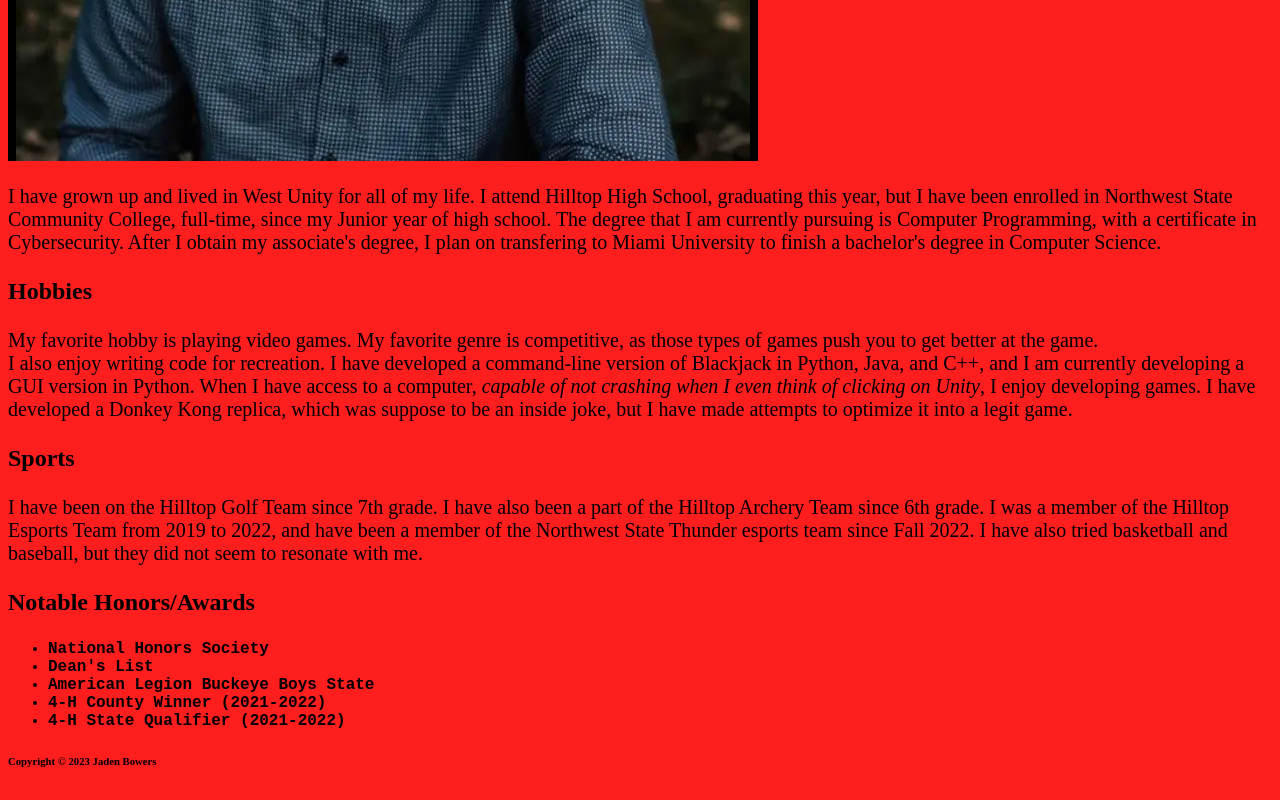
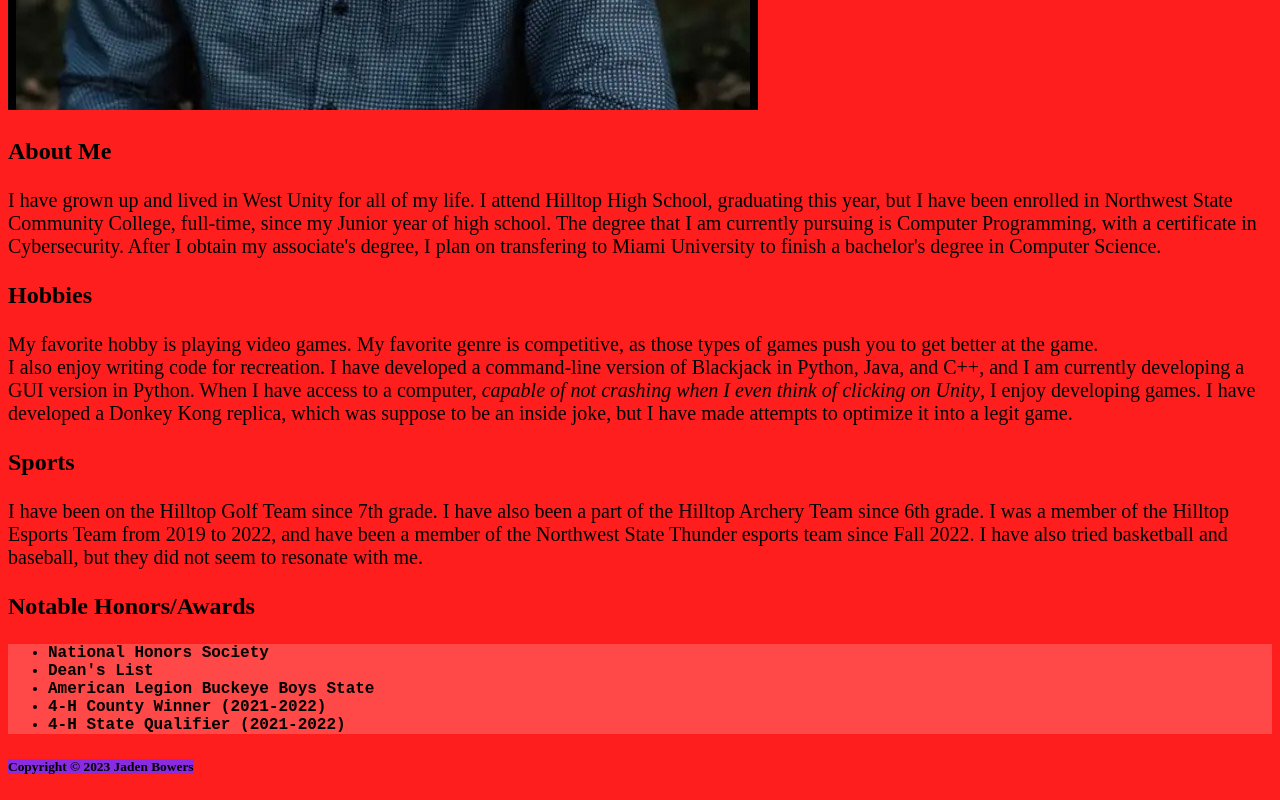
Before and after one commit to JS-Class/website-FostrChildz1987, a plain HTML site: page index.html in a window 1280 px wide. Shown: the part 710-1510 px from the top of the page. Drawn offline with Linux system fonts and the light colour scheme.

Commit message:
Added Containers, Done i think

```diff
--- a/index.html
+++ b/index.html
@@ -12,9 +12,12 @@
     </head>
 <!--Body Section-->
     <body>
+        <header>
             <h1>Jaden Bowers</h1>
+        </header>
+        <main>
+        <img src="IMG_3207.jpg" alt="Senior Picture" height="686" width="750">
             <h3>About Me</h3>
-            <img src="IMG_3207.jpg" alt="Senior Picture" height="686" width="750">
                 <p>
                     I have grown up and lived in West Unity for all of my life.
                     I attend Hilltop High School, graduating this year, but I have been enrolled in Northwest State Community College, full-time, since my Junior year of high school.
@@ -36,6 +39,7 @@
                     I have also tried basketball and baseball, but they did not seem to resonate with me.
                 </p>
             <h3>Notable Honors/Awards</h3>
+            <div id="honors">
                 <ul>
                     <li>National Honors Society</li>
                     <li>Dean's List</li>
@@ -43,7 +47,10 @@
                     <li>4-H County Winner (2021-2022)</li>
                     <li>4-H State Qualifier (2021-2022)</li>
                 </ul>
-        <h6>Copyright &copy; 2023 Jaden Bowers</h6>
+            </div>
+        </main>
+        <footer>
+            <h6><span id="copyright">Copyright &copy; 2023 Jaden Bowers</span></h6>
+        </footer>
     </body>
-
 </html>
--- a/style.css
+++ b/style.css
@@ -16,7 +16,12 @@ p{
     font-family: 'Times New Roman', Times, serif;
     font-size: 1.25em;
 }
-ul{
+#honors{
     font-family: 'Courier New', Courier, monospace;
     font-weight: bold;
+    background-color: rgb(255, 72, 72);
 }
+#copyright{
+    font-size: 1.25em;
+    background-color: blueviolet;
+}
```
Lines whose indentation alone changed are shown as unchanged.
